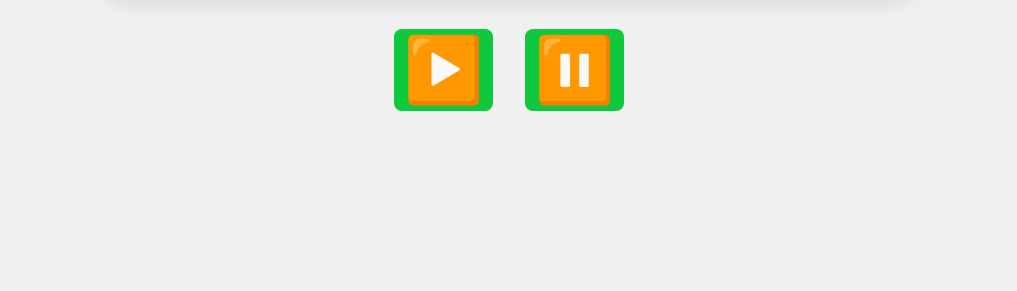
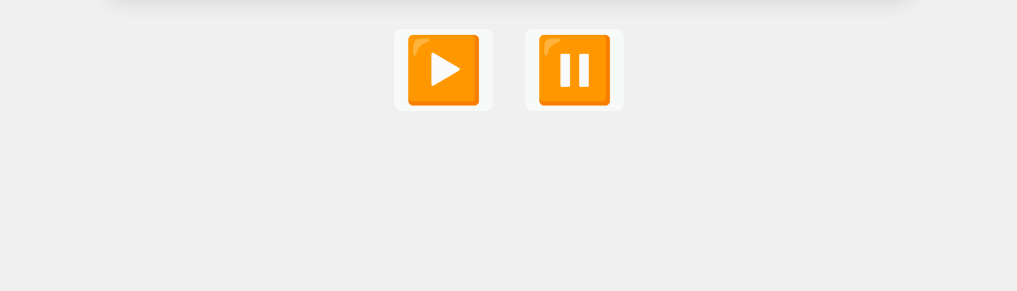
Before and after one commit to hanhan24/wk1flashcards, a plain HTML site: page index.html in a window 1280 px wide. Shown: the part 509-800 px from the top of the page, without its empty margins (131-1148 px from the left). Drawn offline with Linux system fonts and the light colour scheme.

Commit message:
Update index.html

```diff
--- a/index.html
+++ b/index.html
@@ -100,7 +100,7 @@
     #audioControls button {
       font-size: 4rem;
       padding: 0.2rem 0.6rem;
-      background: #0ec93d;
+      background: #f7faf8;
       border: none;
       border-radius: 8px;
       color: white;
@@ -108,7 +108,7 @@
       transition: background 0.2s;
     }
     #audioControls button:hover {
-      background: #06962a;
+      background: #f7faf8;
     }
   </style>
 </head>
```
